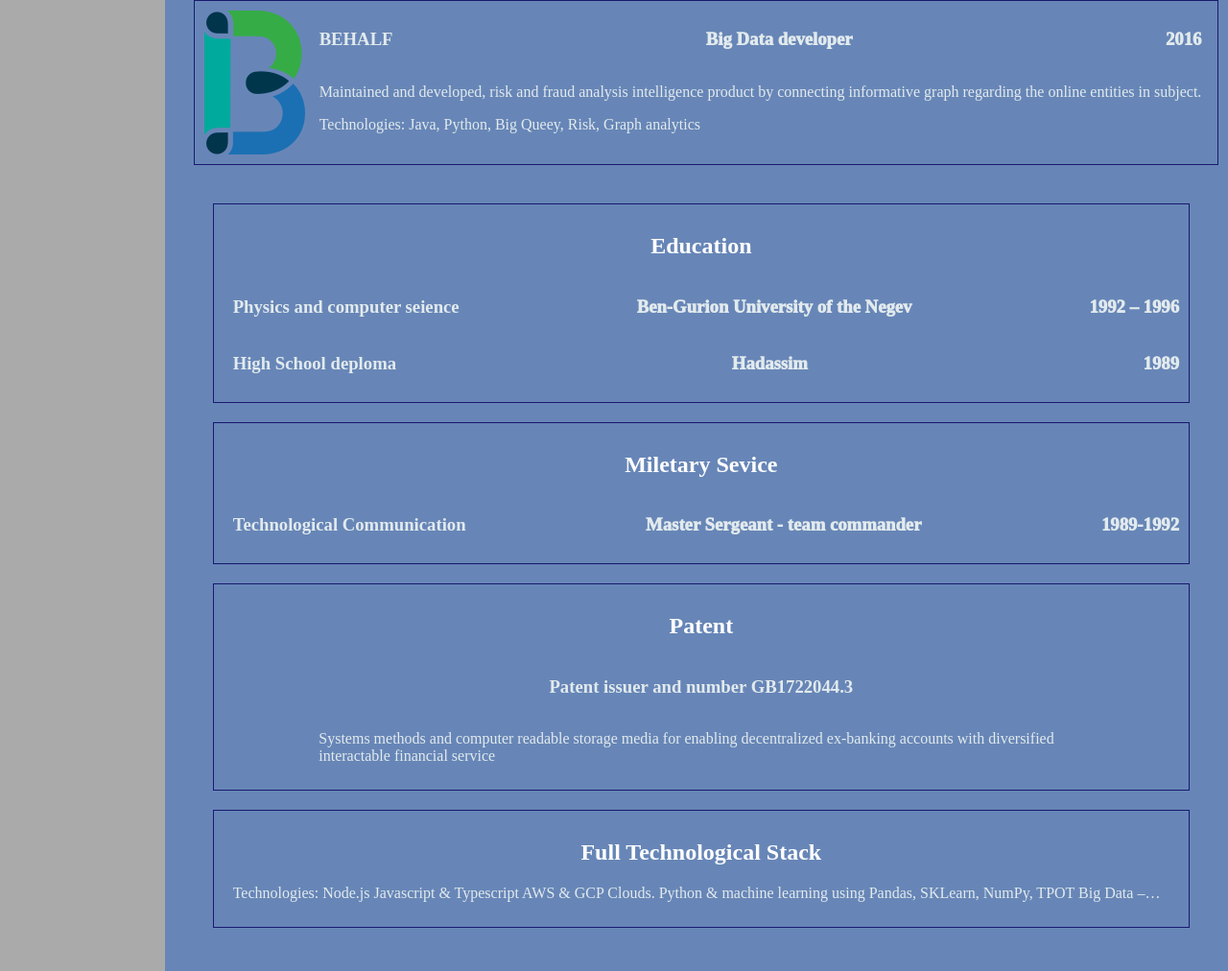
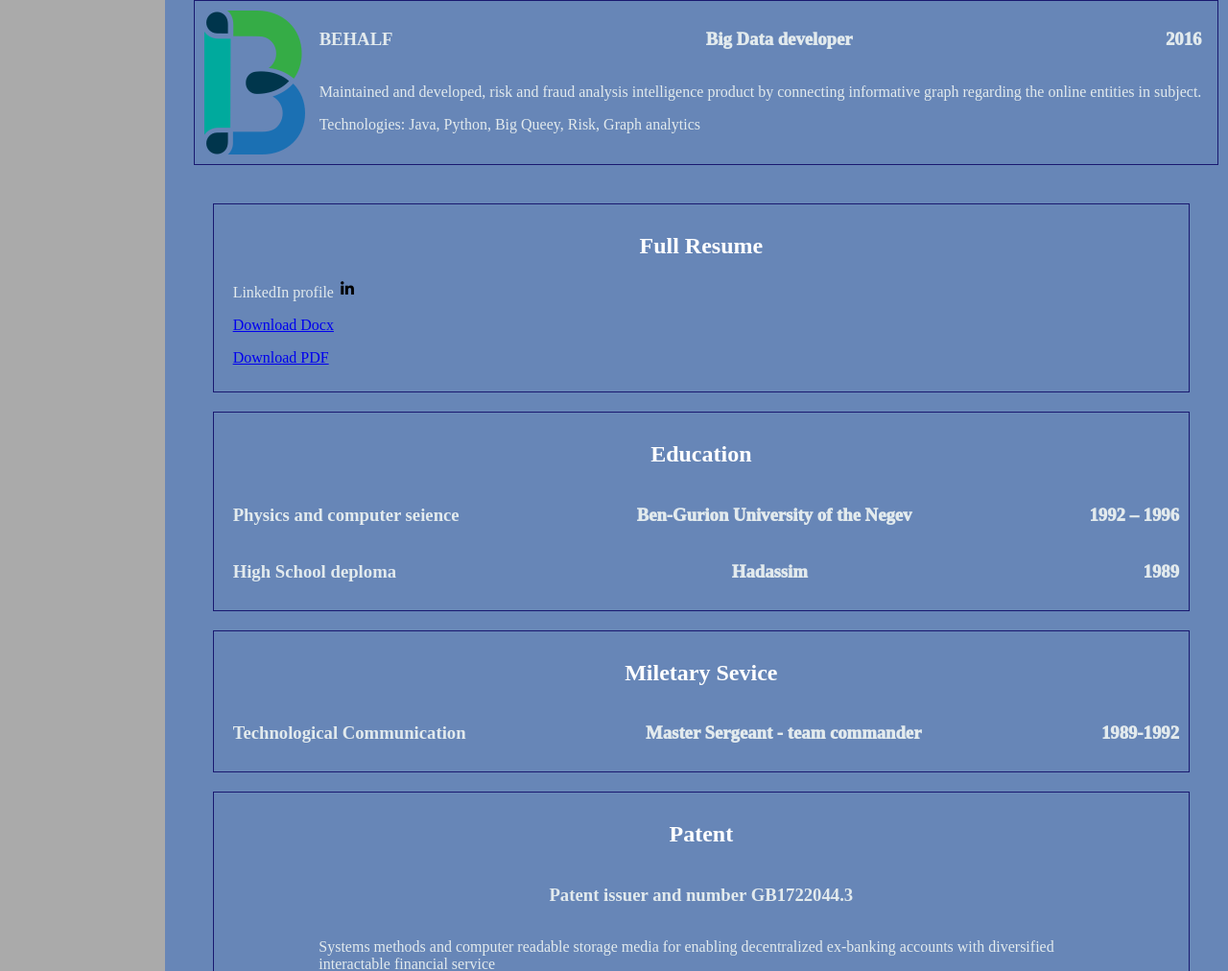
Before and after one commit to moshebeeri/resume, a plain HTML site: page index.html in a window 1280 px wide. Shown: the part 1073-2085 px from the top of the page at 96% size. Drawn offline with Linux system fonts and the light colour scheme.

Commit message:
download full resume

```diff
--- a/index.html
+++ b/index.html
@@ -148,6 +148,27 @@
           <div id='jobs' class='section-description'></div>
         </div>
         <div class='additional-info'>
+
+          <div id='full resume' class='info-area'>
+            <h2>Full Resume</h2>
+            <div id='full resume' class='section-description'>
+              <div class='full-resume'>
+                <p>
+                  LinkedIn profile <a href="https://www.linkedin.com/in/mobee"><img class='social-img' src="/images/Linkedin.webp"></img></a>
+                </p>
+                <p>
+                  <a href="download/Moshe Beeri.docx" download>Download Docx</a>
+
+                </p>
+                <p>
+                  <a href="download/Moshe Beeri.pdf" download>Download PDF</a>
+
+                </p>
+            </div>
+            </div>
+          </div>
+
+
           <div id='education' class='info-area'>
             <h2>Education</h2>
             <div id='education' class='section-description'>
```
Also changed, not shown: 2 other files.
